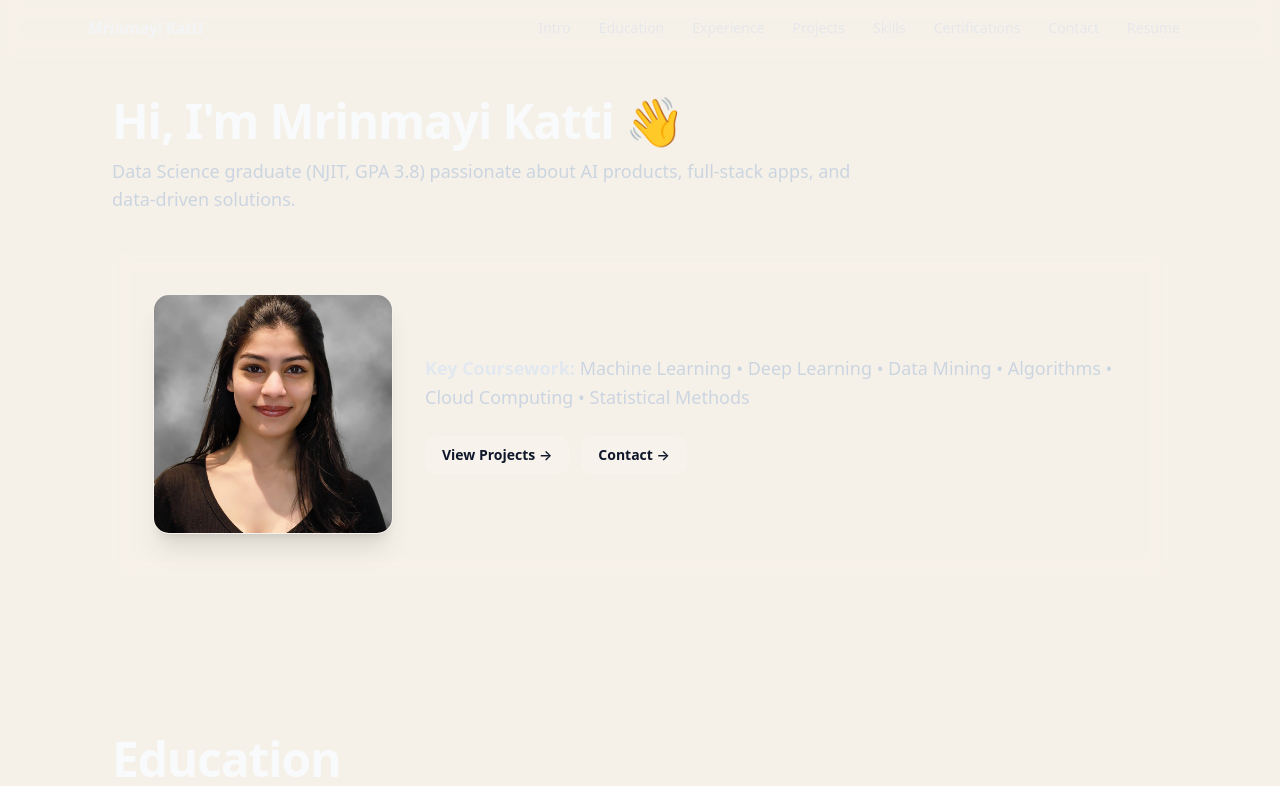
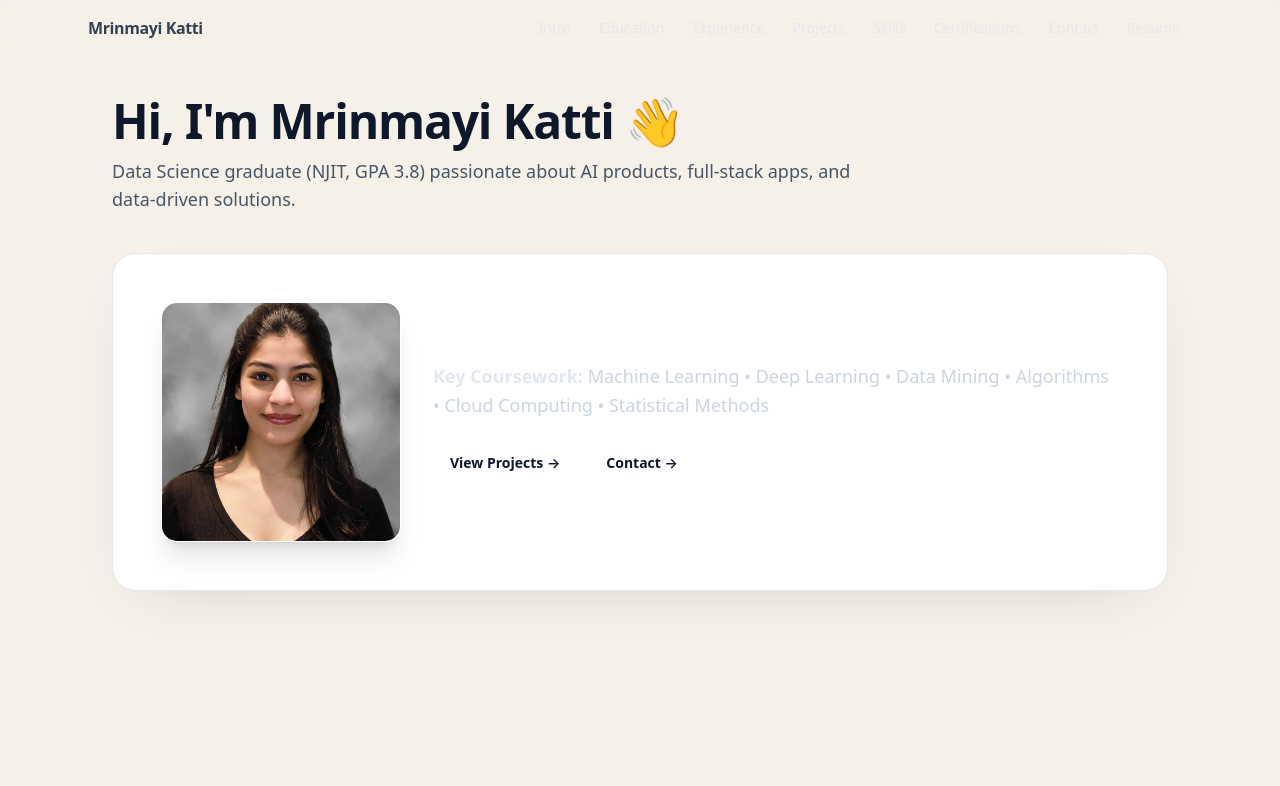
Before and after one commit to Mrinmayi03/MrinmayiKatti_Portfolio, a React (Vite) app: page / in a window 1280 px wide. Shown: the top 786 px of the page. Built offline with nearby package versions, Linux system fonts and the light colour scheme.

Commit message:
Frontend updates

```diff
--- a/src/App.tsx
+++ b/src/App.tsx
@@ -12,21 +12,16 @@ import Resume from './components/Resume';
 export default function App() {
   return (
     <div className="min-h-screen text-slate-900 bg-[#F6F1E8]">
-      {/* Warm neutral background layers (beige/stone) */}
+      {/* Warm professional gradient background */}
       <div className="pointer-events-none fixed inset-0 -z-10">
-        {/* Soft warm gradient */}
-        <div className="absolute inset-0 bg-gradient-to-b from-[#FBF6EE] via-[#F6F1E8] to-[#EFE7DB]" />
+        {/* Soft beige gradient */}
+        <div className="absolute inset-0 bg-gradient-to-br from-[#FBF6EE] via-[#F4ECE2] to-[#EDE3D4]" />
 
-        {/* Subtle warm vignette */}
-        <div className="absolute inset-0 bg-[radial-gradient(1200px_circle_at_50%_115%,rgba(15,23,42,0.10),transparent_65%)]" />
+        {/* Very subtle depth gradient */}
+        <div className="absolute inset-0 bg-[radial-gradient(1200px_circle_at_20%_10%,rgba(15,23,42,0.05),transparent_60%)]" />
 
-        {/* Very subtle paper grid */}
-        <div
-          className="absolute inset-0 opacity-[0.06]
-          [background-image:linear-gradient(to_right,rgba(15,23,42,0.06)_1px,transparent_1px),
-          linear-gradient(to_bottom,rgba(15,23,42,0.06)_1px,transparent_1px)]
-          [background-size:72px_72px]"
-        />
+        {/* Soft bottom shadow fade */}
+        <div className="absolute inset-0 bg-[radial-gradient(1000px_circle_at_50%_120%,rgba(0,0,0,0.08),transparent_65%)]" />
       </div>
 
       <Navbar />
--- a/src/components/Navbar.tsx
+++ b/src/components/Navbar.tsx
@@ -19,7 +19,7 @@ export default function Navbar() {
             {/* Left: Name / Brand */}
             <a
               href="#intro"
-              className="font-semibold tracking-tight text-gray-100 hover:text-white"
+              className="font-semibold tracking-tight text-slate-700 hover:text-slate-600"
             >
               Mrinmayi Katti
             </a>
@@ -30,7 +30,7 @@ export default function Navbar() {
                 <a
                   key={l.href}
                   href={l.href}
-                  className="px-3 py-2 text-sm rounded-lg text-gray-200 hover:text-white hover:bg-white/10 transition"
+                  className="px-3 py-2 text-sm rounded-lg text-gray-200 hover:text-slate-600 hover:bg-white/10 transition"
                 >
                   {l.label}
                 </a>
--- a/src/components/ProjectCard.tsx
+++ b/src/components/ProjectCard.tsx
@@ -44,7 +44,7 @@ export default function ProjectCard({
 
       {/* Title ABOVE images */}
       <div className="p-6 pb-4">
-        <h3 className="text-2xl font-extrabold text-slate-50">{title}</h3>
+        <h3 className="text-2xl font-extrabold text-slate-900">{title}</h3>
         <p className="mt-1 text-slate-300">{tagline}</p>
       </div>
 
@@ -91,7 +91,7 @@ export default function ProjectCard({
 
       {/* Body */}
       <div className="p-6 pt-5">
-        <ul className="list-disc ml-5 text-slate-200 space-y-2">
+        <ul className="list-disc ml-5 text-slate-700 space-y-2">
           {bullets.map((b) => (
             <li key={b}>{b}</li>
           ))}
@@ -114,7 +114,7 @@ export default function ProjectCard({
           <div className="mt-6 space-y-6">
             {videos.map((v) => (
               <div key={v.src}>
-                <p className="text-xs font-semibold text-slate-300 mb-2">
+                <p className="text-xs font-semibold text-slate-600 mb-2">
                   {v.label}
                 </p>
                 {v.embed ? (
--- a/src/components/Resume.tsx
+++ b/src/components/Resume.tsx
@@ -21,7 +21,7 @@ export default function Resume() {
                 href={resumePdf}
                 target="_blank"
                 rel="noreferrer"
-                className="inline-flex items-center justify-center rounded-xl bg-slate-900 px-4 py-2 text-sm font-semibold text-white shadow-sm hover:bg-slate-800 transition"
+                className="inline-flex items-center justify-center rounded-xl bg-slate-900 px-4 py-2 text-sm font-semibold text-slate-600 shadow-sm hover:bg-slate-800 transition"
               >
                 View in new tab →
               </a>
--- a/src/components/SectionShell.tsx
+++ b/src/components/SectionShell.tsx
@@ -6,7 +6,7 @@ type Props = {
   title: string;
   subtitle?: string;
   children: React.ReactNode;
-  className?: string; // ✅ add this
+  className?: string;
 };
 
 export default function SectionShell({
@@ -17,19 +17,23 @@ export default function SectionShell({
   className = "",
 }: Props) {
   return (
-    <section id={id} className={`py-20 ${className}`}>
-      <div className="mx-auto max-w-6xl px-6">
-        <div className="mb-10">
-          <h2 className="text-4xl md:text-5xl font-extrabold tracking-tight text-slate-50">
+    <section id={id} className={`py-24 ${className}`}>
+      <div className="mx-auto max-w-6xl">
+        <div className="mb-10 px-6">
+          <h2 className="text-4xl md:text-5xl font-extrabold tracking-tight text-slate-900">
             {title}
           </h2>
           {subtitle && (
-            <p className="mt-3 text-lg text-slate-300 max-w-3xl">{subtitle}</p>
+            <p className="mt-3 text-lg text-slate-600 max-w-3xl">
+              {subtitle}
+            </p>
           )}
         </div>
 
-        <div className="rounded-2xl border border-white/10 bg-white/[0.03] shadow-[0_0_0_1px_rgba(255,255,255,0.03)] backdrop-blur">
-          <div className="p-6 md:p-10">{children}</div>
+        <div className="mx-6 rounded-3xl bg-white border border-slate-200 shadow-[0_20px_60px_-40px_rgba(15,23,42,0.25)]">
+          <div className="p-8 md:p-12">
+            {children}
+          </div>
         </div>
       </div>
     </section>
--- a/src/components/Skills.tsx
+++ b/src/components/Skills.tsx
@@ -14,7 +14,7 @@ export default function Skills() {
       <div className="grid gap-10">
         {skillGroups.map((group) => (
           <div key={group.title}>
-            <h3 className="text-lg md:text-xl font-semibold mb-3 text-slate-100/90">
+            <h3 className="text-lg md:text-xl font-semibold mb-3 text-slate-900/90">
               {group.title}
             </h3>
             <div className="flex flex-wrap gap-3">
```
